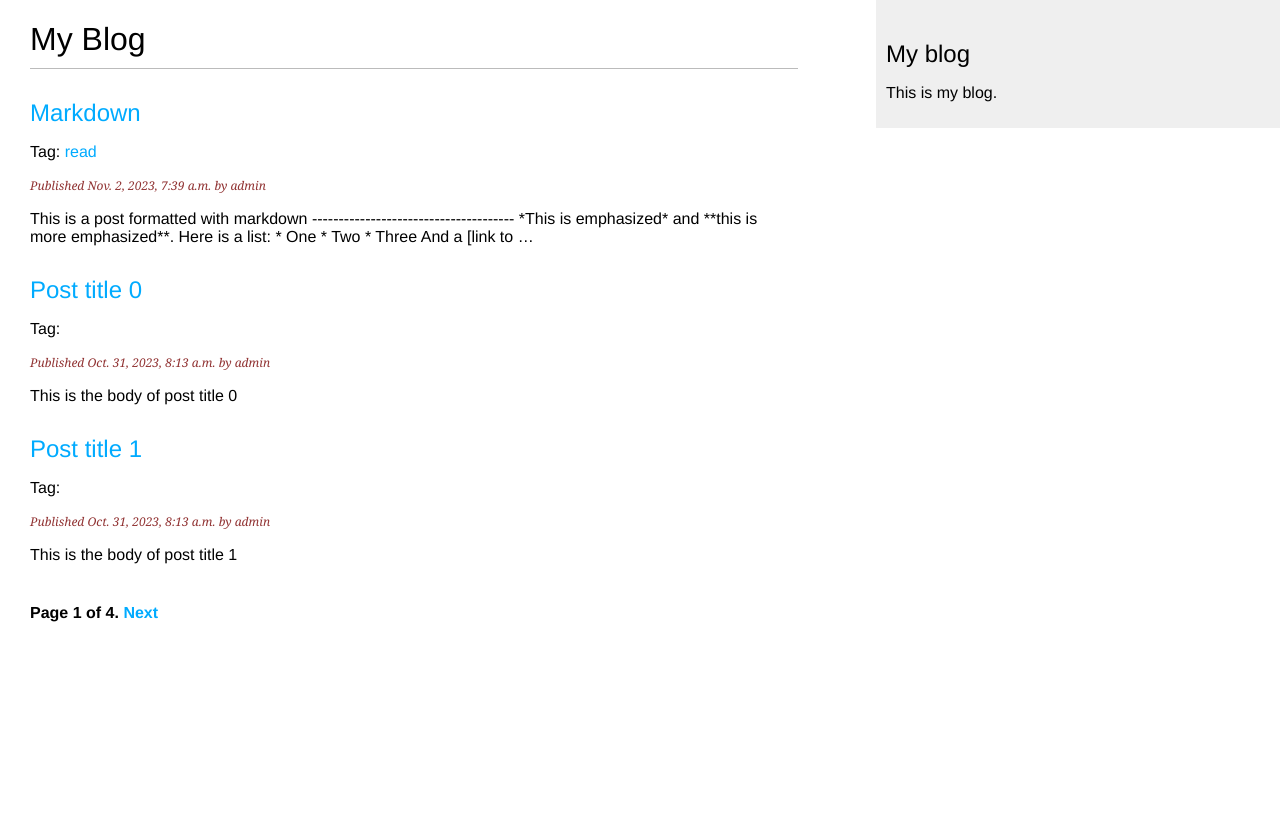
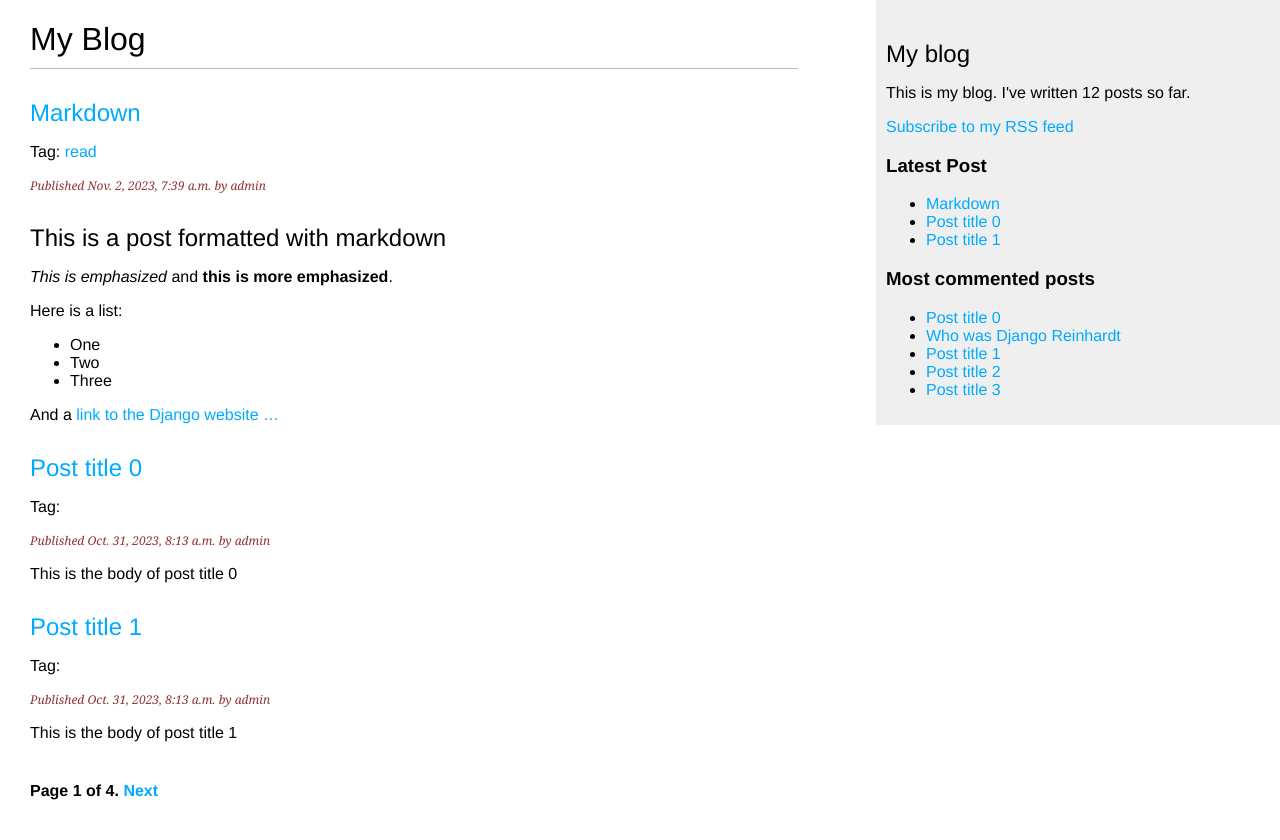
Before and after one commit to adityasurana3/Blog-Application, a Django app: page /blog/ in a window 1280 px wide. Before the commit the page ends 622 px from the top, so only its background shows below. Run offline with Django 4.2, Linux system fonts and the light colour scheme; data comes from the database, SQL or seed files in the repository; both versions use the stored data as it was after the commit; parts of the project's set-up code (start-up, migrations or seed data) failed here and were passed over.

Commit message:
custom templates tag added, rss feed added and sitemaps added

```diff
--- a/blog/templates/blog/base.html
+++ b/blog/templates/blog/base.html
@@ -1,3 +1,4 @@
+{% load blog_tags %}
 {% load static %}
 <!DOCTYPE html>
 <html>
@@ -12,7 +13,24 @@
         </div>
         <div id="sidebar">
             <h2>My blog</h2>
-            <p>This is my blog.</p>
+            <p>
+                This is my blog.
+                I've written {% total_posts %} posts so far.
+            </p>
+            <p>
+                <a href="{% url 'blog:post_feed' %}">Subscribe to my RSS feed</a>
+            </p>
+            <h3>Latest Post</h3>
+            {% show_latest_posts 3 %}
+            <h3>Most commented posts</h3>
+            {% get_most_commented_post as most_commented_posts %}
+            <ul>
+                {% for post in most_commented_posts %}
+                    <li>
+                        <a href="{{post.get_absolute_url}}">{{post.title}}</a>
+                    </li>
+                {% endfor %}
+            </ul>
         </div>
     </body>
 </html>
--- /dev/null
+++ b/blog/templates/blog/post/latest_posts.html
@@ -0,0 +1,7 @@
+<ul>
+    {% for post in latest_posts %}
+    <li>
+        <a href="{{post.get_absolute_url}}">{{post.title}}</a>
+    </li>
+    {% endfor %}
+</ul>
--- a/blog/templates/blog/post/list.html
+++ b/blog/templates/blog/post/list.html
@@ -1,4 +1,5 @@
 {% extends "blog/base.html" %}
+{% load blog_tags %}
 {% block title %}My Blog{% endblock title %}
 
 {% block content %}
@@ -20,7 +21,7 @@
         <p class="date">
             Published {{ post.publish }} by {{ post.author }}
         </p>
-        {{ post.body|truncatewords:30|linebreaks }}
+        {{ post.body|markdown|truncatewords_html:30 }}
     {% endfor %}
     {% include "pagination.html" with page=posts %}
 {% endblock content %}
--- /dev/null
+++ b/blog/templatetags/blog_tags.py
@@ -0,0 +1,27 @@
+from django import template
+from ..models import Post
+from django.db.models import Count
+from django.utils.safestring import mark_safe
+import markdown
+
+register = template.Library()
+
+@register.simple_tag()
+def total_posts():
+    return Post.published.count()
+
+
+@register.inclusion_tag('blog/post/latest_posts.html')
+def show_latest_posts(count=5):
+    latest_posts = Post.published.order_by('-publish')[:count]
+    return {'latest_posts':latest_posts}
+
+
+@register.simple_tag()
+def get_most_commented_post(count=5):
+    return Post.published.annotate(total_comments=Count('comments')).order_by('-total_comments')[:count]
+
+
+@register.filter(name='markdown')
+def markdown_format(text):
+    return mark_safe(markdown.markdown(text))
--- a/blog/urls.py
+++ b/blog/urls.py
@@ -1,5 +1,6 @@
 from django.urls import path
 from . import views
+from .feeds import LatestPostsFeed
 
 app_name = 'blog'
 
@@ -9,5 +10,6 @@ urlpatterns = [
     # path('', views.PostListView.as_view(), name='post_list'),
     path('<int:year>/<int:month>/<int:day>/<slug:post>/', views.post_detail, name='post_detail'),
     path('<int:post_id>/share/', views.post_share, name='post_share'),
-    path('<int:post_id>/comment/', views.post_comment, name='post_comment')
+    path('<int:post_id>/comment/', views.post_comment, name='post_comment'),
+    path('feed/', LatestPostsFeed(), name='post_feed'),
 ]
--- a/blog/views.py
+++ b/blog/views.py
@@ -37,7 +37,11 @@ def post_detail(request, year, month, day, post):
     post = get_object_or_404(Post, status=Post.Status.PUBLISHED, slug=post, publish__year = year, publish__month=month, publish__day = day)
     comments = post.comments.filter(active=True)
     form = CommentForm()
-    return render(request, 'blog/post/detail.html',{'post':post,'comments':comments,'form':form})
+    # List similar posts
+    post_tags_ids = post.tags.values_list('id', flat=True)
+    similar_posts = Post.published.filter(tags__in=post_tags_ids).exclude(id=post.id)
+    similar_posts = similar_posts.annotate(same_tags=Count('tags')).order_by('-same_tags','-publish')[:4]
+    return render(request, 'blog/post/detail.html',{'post':post,'comments':comments,'form':form,'similar_posts':similar_posts})
 
 def post_share(request, post_id):
     post = get_object_or_404(Post, id=post_id, status = Post.Status.PUBLISHED)
--- a/mysite/settings.py
+++ b/mysite/settings.py
@@ -27,6 +27,7 @@ DEBUG = True
 
 ALLOWED_HOSTS = []
 
+SITE_ID = 1
 
 # Application definition
 
@@ -37,6 +38,8 @@ INSTALLED_APPS = [
     'django.contrib.sessions',
     'django.contrib.messages',
     'django.contrib.staticfiles',
+    'django.contrib.sites',
+    'django.contrib.sitemaps',
     'blog',
     'taggit',
 ]
--- a/mysite/urls.py
+++ b/mysite/urls.py
@@ -16,8 +16,15 @@ Including another URLconf
 """
 from django.contrib import admin
 from django.urls import path, include
+from django.contrib.sitemaps.views import sitemap
+from blog.sitemaps import PostSitemap
+
+sitemaps = {
+    'posts': PostSitemap,
+}
 
 urlpatterns = [
     path('admin/', admin.site.urls),
     path('blog/', include('blog.urls', namespace='blog')),
+    path('sitemap.xml', sitemap, {'sitemaps':sitemaps}, name='django.contrib.sitemaps.views.sitemap')
 ]
--- a/requirements.txt
+++ b/requirements.txt
@@ -1,5 +1,6 @@
 asgiref==3.7.2
 Django==4.2.6
 django-taggit==5.0.1
+Markdown==3.5.1
 sqlparse==0.4.4
 typing_extensions==4.8.0
```
Also changed, not shown: blog/feeds.py (added, +22 -0 lines), blog/sitemaps.py (added, +12 -0 lines), blog/templates/blog/post/detail.html (+10 -1 lines), blog/templatetags/__init__.py (added), db.sqlite3.
